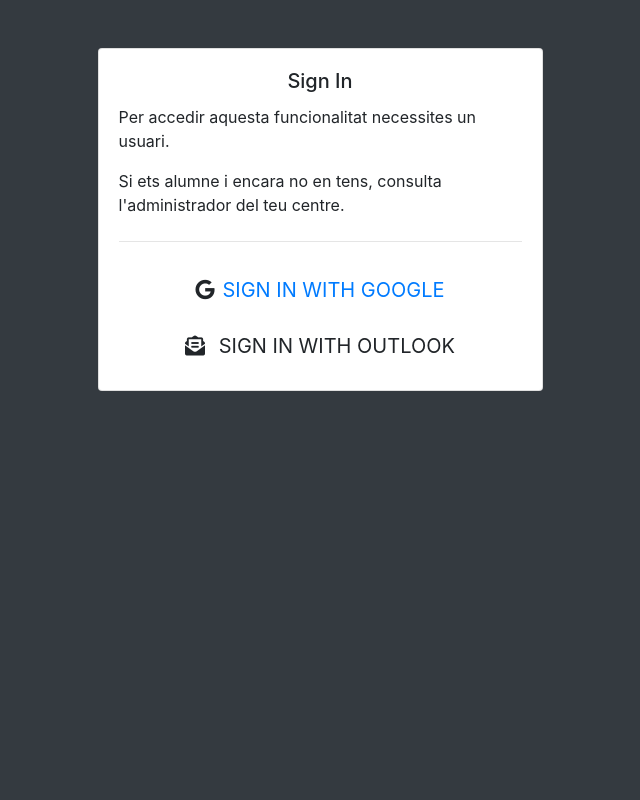
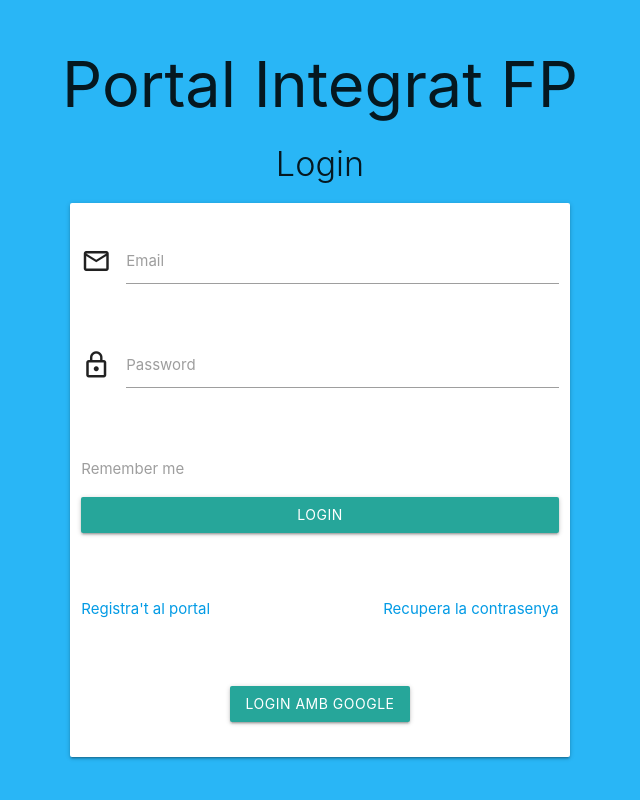
Before and after one commit to AWS2/portal-integrat-fp, a Django app: page /login in a window 1280 px wide. Shown: the whole page, without its empty margins (320-960 px from the left). Run offline with Django 3.2, Linux system fonts and the light colour scheme; parts of the project's set-up code (start-up, migrations or seed data) failed here and were passed over; some libraries are stand-ins or nearby versions.

Commit message:
login view

```diff
--- a/core/templates/login.html
+++ b/core/templates/login.html
@@ -1,49 +1,100 @@
-{% load staticfiles %}
-<!DOCTYPE html>
-<html lang="en">
+{% extends 'base.html' %}
 
-<head>
-    <meta charset="UTF-8">
-    <meta name="viewport" content="width=device-width, initial-scale=1.0">
-    <meta http-equiv="X-UA-Compatible" content="ie=edge">
-    <title>BorsApp</title>
-    <link rel="stylesheet" href="{% static 'css/style.css' %}">
-    <link rel="stylesheet" href="https://stackpath.bootstrapcdn.com/bootstrap/4.3.1/css/bootstrap.min.css"
-        integrity="sha384-ggOyR0iXCbMQv3Xipma34MD+dH/1fQ784/j6cY/iJTQUOhcWr7x9JvoRxT2MZw1T" crossorigin="anonymous">
-    <script src="https://code.jquery.com/jquery-3.3.1.slim.min.js"
-        integrity="sha384-q8i/X+965DzO0rT7abK41JStQIAqVgRVzpbzo5smXKp4YfRvH+8abtTE1Pi6jizo"
-        crossorigin="anonymous"></script>
-    <script src="https://cdnjs.cloudflare.com/ajax/libs/popper.js/1.14.7/umd/popper.min.js"
-        integrity="sha384-UO2eT0CpHqdSJQ6hJty5KVphtPhzWj9WO1clHTMGa3JDZwrnQq4sF86dIHNDz0W1"
-        crossorigin="anonymous"></script>
-    <script src="https://stackpath.bootstrapcdn.com/bootstrap/4.3.1/js/bootstrap.min.js"
-        integrity="sha384-JjSmVgyd0p3pXB1rRibZUAYoIIy6OrQ6VrjIEaFf/nJGzIxFDsf4x0xIM+B07jRM"
-        crossorigin="anonymous"></script>
-    <link rel="stylesheet" href="https://use.fontawesome.com/releases/v5.8.1/css/all.css"
-        integrity="sha384-50oBUHEmvpQ+1lW4y57PTFmhCaXp0ML5d60M1M7uH2+nqUivzIebhndOJK28anvf" crossorigin="anonymous">
-</head>
+{# https://codepen.io/didikprabowo_/pen/xvJbdL #}
 
-<body class="bg-dark">
-    <div class="container">
+{% block navbar %}
+{% endblock %}
+{% block footer %}
+{% endblock %}
+
+
+{% block extra_css %}
+html,
+body {
+    height: 100%;
+}
+html {
+    display: table;
+    margin: auto;
+}
+body {
+    display: table-cell;
+    vertical-align: middle;
+    #background: #4ECDC4;
+    background: #29b6f6;
+}
+
+#login-page {
+   width: 500px;
+}
+
+.card {
+/*      position: absolute;
+     left: 50%;
+     top: 50%;
+     -moz-transform: translate(-50%, -50%)
+     -webkit-transform: translate(-50%, -50%)
+     -ms-transform: translate(-50%, -50%)
+     -o-transform: translate(-50%, -50%)
+     transform: translate(-50%, -50%); */
+}
+
+{% endblock %}
+
+{% block content %}
+
+<h1 class="header center">Portal Integrat FP</h1>
+<h4 class="header center light">Login</h2>
+
+<div id="login-page" class="row">
+    <div class="col s12 z-depth-6 card-panel">
+      <form class="login-form" method="post">
+      	{% csrf_token %}
         <div class="row">
-            <div class="col-sm-9 col-md-7 col-lg-5 mx-auto">
-                <div class="card card-signin my-5">
-                    <div class="card-body ">
-                        <h5 class="card-title text-center">Sign In</h5>
-                        <p>Per accedir aquesta funcionalitat necessites un usuari.</p>
-                        <p>Si ets alumne i encara no en tens, consulta l'administrador del teu centre.</p>
-                        <form class="form-signin">
-                            <hr class="my-4">
-                            <button class="btn btn-lg btn-google btn-block text-uppercase"><i
-                                    class="fab fa-google mr-2"></i><a href="{% url 'social:begin' 'google-oauth2' %}">Sign in with Google</a></button>
-                            <button class="btn btn-lg btn-outlook btn-block text-uppercase" type="submit"><i
-                                    class="fas fa-envelope-open-text mr-2"></i> Sign in with Outlook</button>
-                        </form>
-                    </div>
-                </div>
-            </div>
         </div>
+        <div class="row">
+          <div class="input-field col s12">
+            <i class="material-icons prefix">mail_outline</i>
+            <input class="validate" id="email" name="email" type="email">
+            <label for="email" data-error="wrong" data-success="right">Email</label>
+          </div>
+        </div>
+        <div class="row">
+          <div class="input-field col s12">
+            <i class="material-icons prefix">lock_outline</i>
+            <input id="password" name="password" type="password">
+            <label for="password">Password</label>
+          </div>
+        </div>
+        <div class="row">
+          <div class="input-field col s12 m12 l12  login-text">
+              <input type="checkbox" id="remember-me" />
+              <label for="remember-me">Remember me</label>
+          </div>
+        </div>
+        <div class="row">
+          <div class="input-field col s12">
+            <button class="btn waves-effect waves-light col s12">Login</button>
+          </div>
+        </div>
+        <div class="row">
+          <div class="input-field col s6 m6 l6">
+            <p class="margin medium-small"><a href="#">Registra't al portal</a></p>
+          </div>
+          <div class="input-field col s6 m6 l6">
+              <p class="margin right-align medium-small"><a href="#">Recupera la contrasenya</a></p>
+          </div>
+        </div>
+
+      </form>
+
+      <div class="row">
+	      <div class="input-field center col s12 m12 l12">
+	      	<a class="btn" href="/login/google-oauth2/">Login amb Google</a>
+	      </div>
+	  </div>
+
     </div>
-</body>
+  </div>
 
-</html>
+{% endblock %}
--- a/core/views.py
+++ b/core/views.py
@@ -81,9 +81,23 @@ def tos_refusa(request):
 # VIEWS
 ##########################################
 
+from django.contrib.auth import authenticate, login
+
 # Basic login and mainpage
 def login(request):
-	return render( request, 'login.html', {} )
+	if request.method == "GET":
+		return render( request, 'login.html', {} )
+	else:
+		email = request.POST["email"]
+		passw = request.POST["password"]
+		user = authenticate(request, email=email, password=passw)
+		if user is not None:
+			print("OK user "+user.username)
+			login(request,user)
+			return redirect("/")
+		# error in authenticate
+		print("ERROR!")
+		return render( request, 'login.html', {} )
 
 def logout_view(request):
 	logout(request)
--- a/requirements.txt
+++ b/requirements.txt
@@ -15,7 +15,7 @@ mysql-connector-python==8.0.16
 mysqlclient==1.4.2.post1
 oauth2==1.9.0.post1
 oauthlib==3.0.1
-Pillow==6.2.0
+Pillow>=7.1.0
 protobuf==3.8.0
 psycopg2-binary==2.8.3
 py3dns==3.2.0
```
Also changed, not shown: borsApp/views.py (+5 -4 lines), 1 other file.
